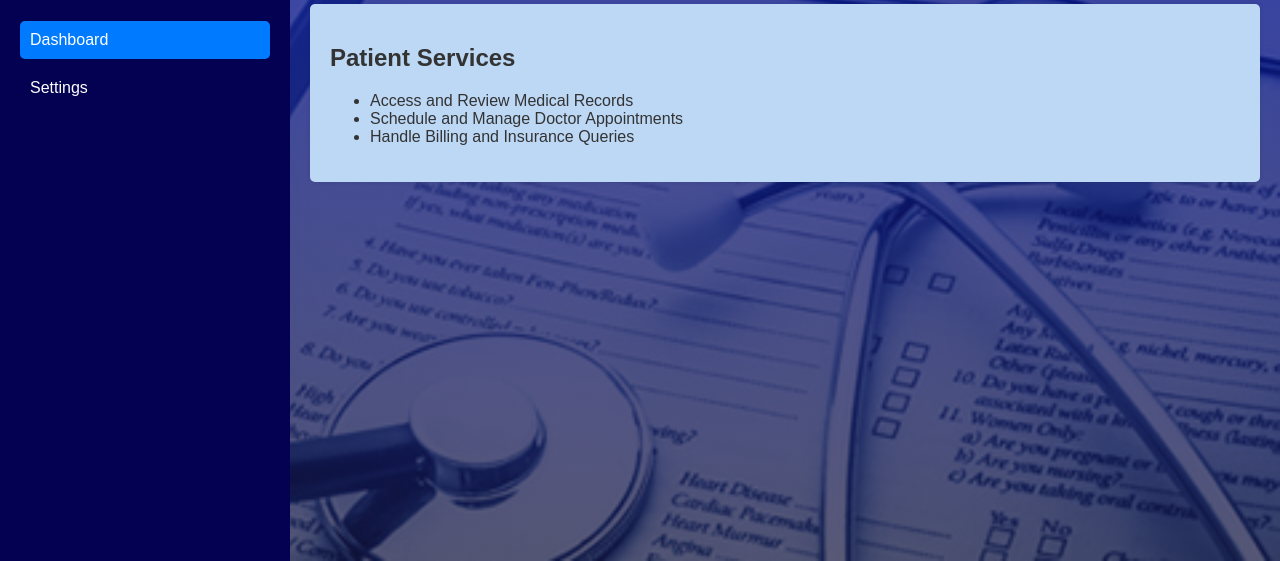
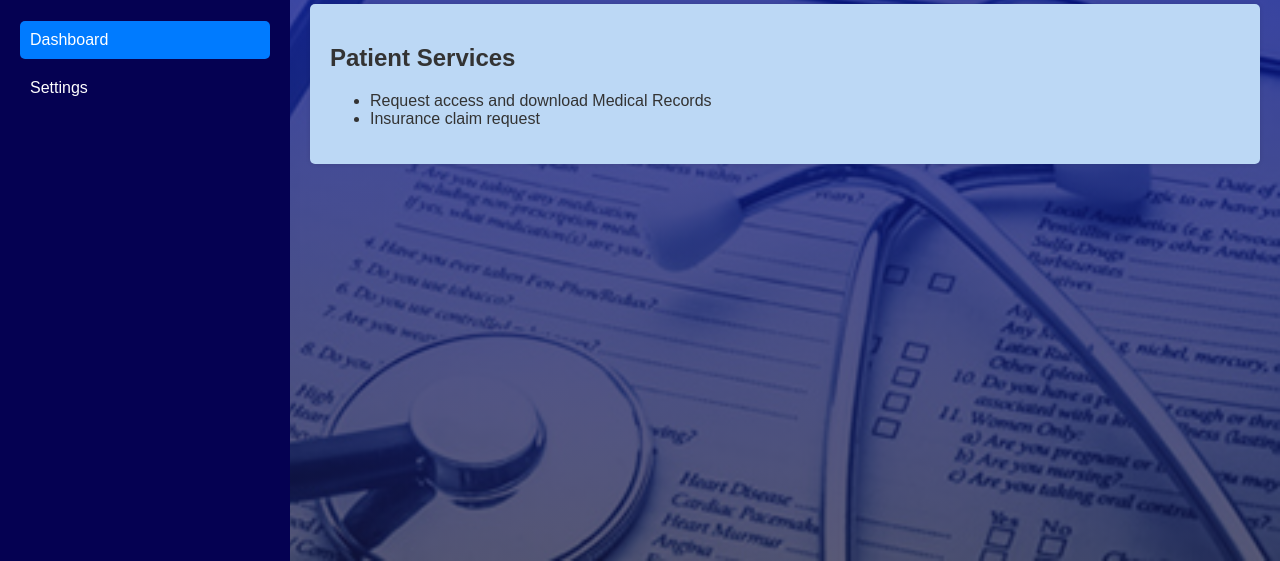
Before and after one commit to anukeysh2006/MLRMS, a Python web app: template template/patient_dashboard.html in a window 1280 px wide. Shown: the part 239-800 px from the top of the page. Run offline with Jinja, Linux system fonts and the light colour scheme; the template is opened without the code that fills it, so the values that code supplies are empty.

Commit message:
Update patient_dashboard.html

```diff
--- a/template/patient_dashboard.html
+++ b/template/patient_dashboard.html
@@ -37,9 +37,9 @@
             <section class="role-specific">
                 <h2>Patient Services</h2>
                 <ul>
-                    <li>Access and Review Medical Records</li>
-                    <li>Schedule and Manage Doctor Appointments</li>
-                    <li>Handle Billing and Insurance Queries</li>
+                    <li>Request access and download Medical Records</li>
+
+                    <li>Insurance claim request</li>
                 </ul>
             </section>
         </div>
```
